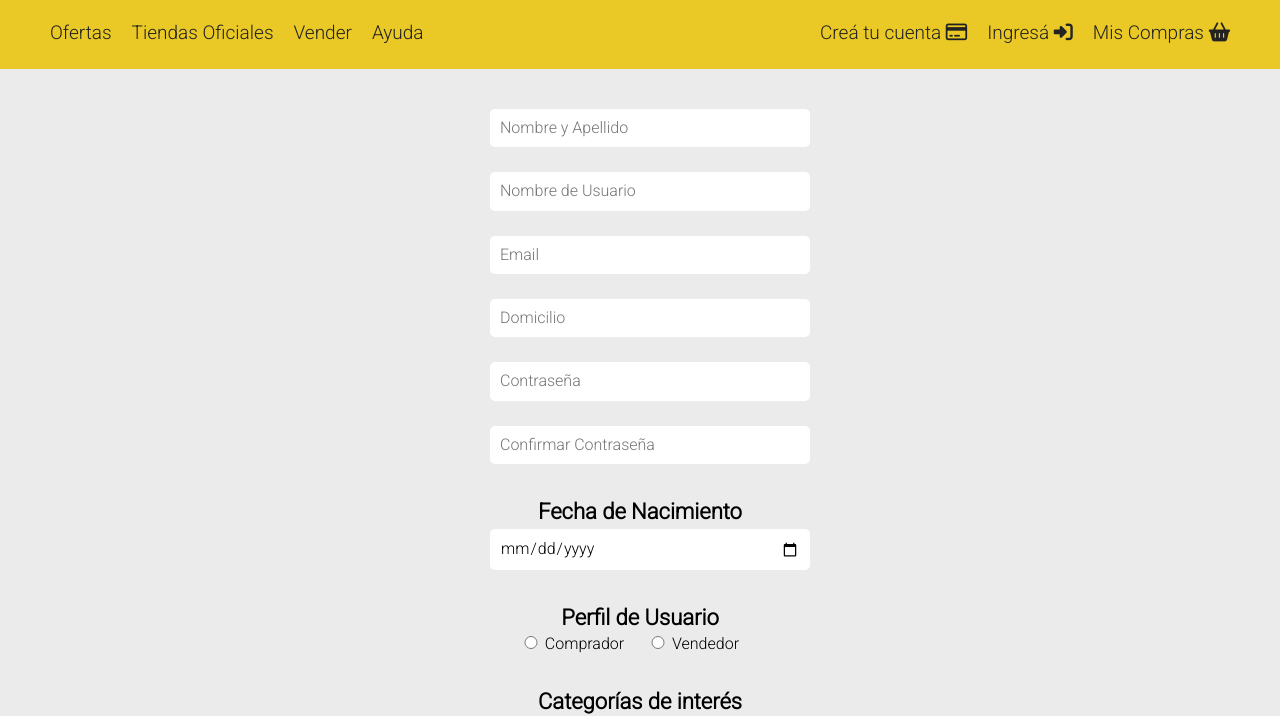
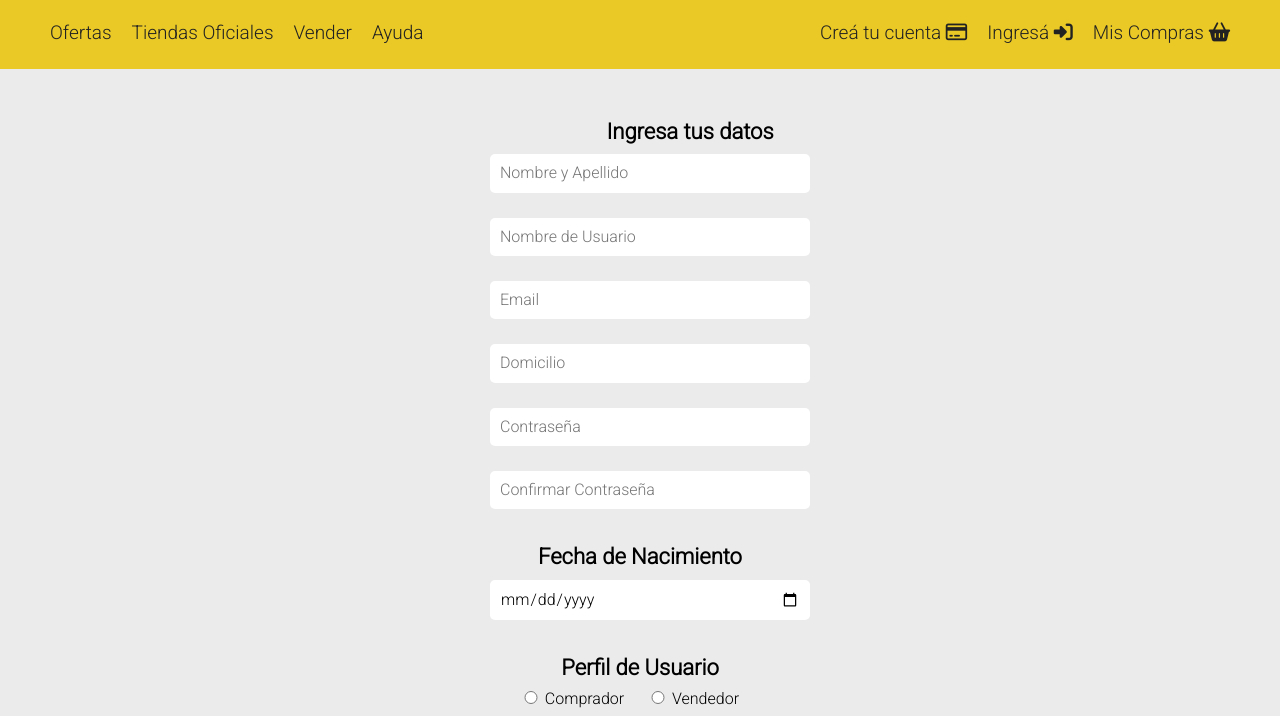
Before and after one commit to Frenchok/mercado-liebre-DH2023, a website: page views/register.html in a window 1280 px wide. Shown: the part 88-804 px from the top of the page. Drawn offline with Linux system fonts and the light colour scheme.

Commit message:
agregado de titulo en register.html

```diff
--- a/public/css/register.css
+++ b/public/css/register.css
@@ -67,7 +67,7 @@ body {
 
 .form-register h3 {
   text-align: left;
-  padding-bottom: 5px;
+  padding-bottom: 10px;
   padding-top: 10px;
 }
 
--- a/views/register.html
+++ b/views/register.html
@@ -50,6 +50,7 @@
     <main>
         <form action="/" method="get" class="form-register">
             <div class="campos">
+                <h3>Ingresa tus datos</h3>
                 <label>
                     <input type="text" required pattern=".{2,}" title="Debe tener al menos 2 caracteres" name="Nombre" placeholder="Nombre y Apellido" class="campos-input">
                 </label>
```
